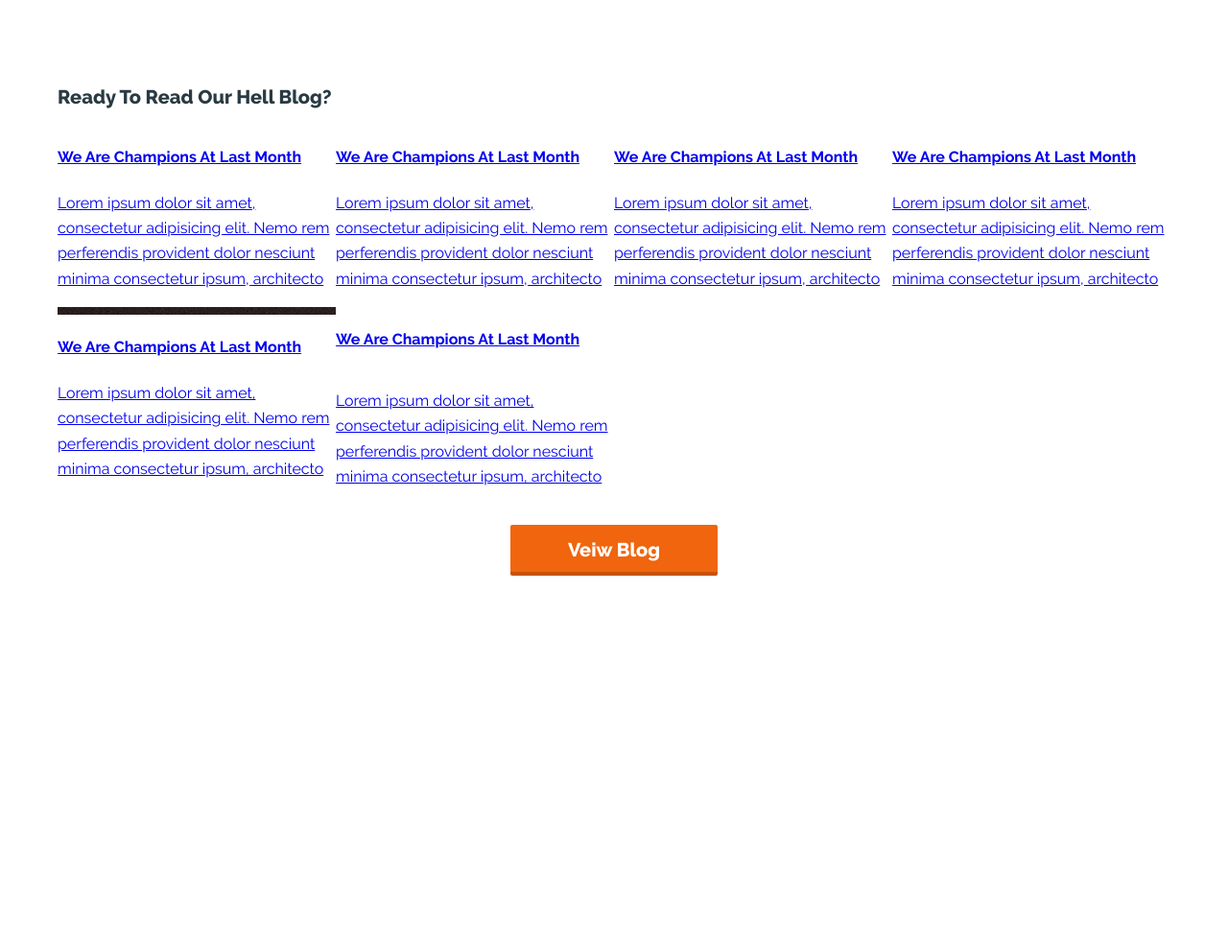
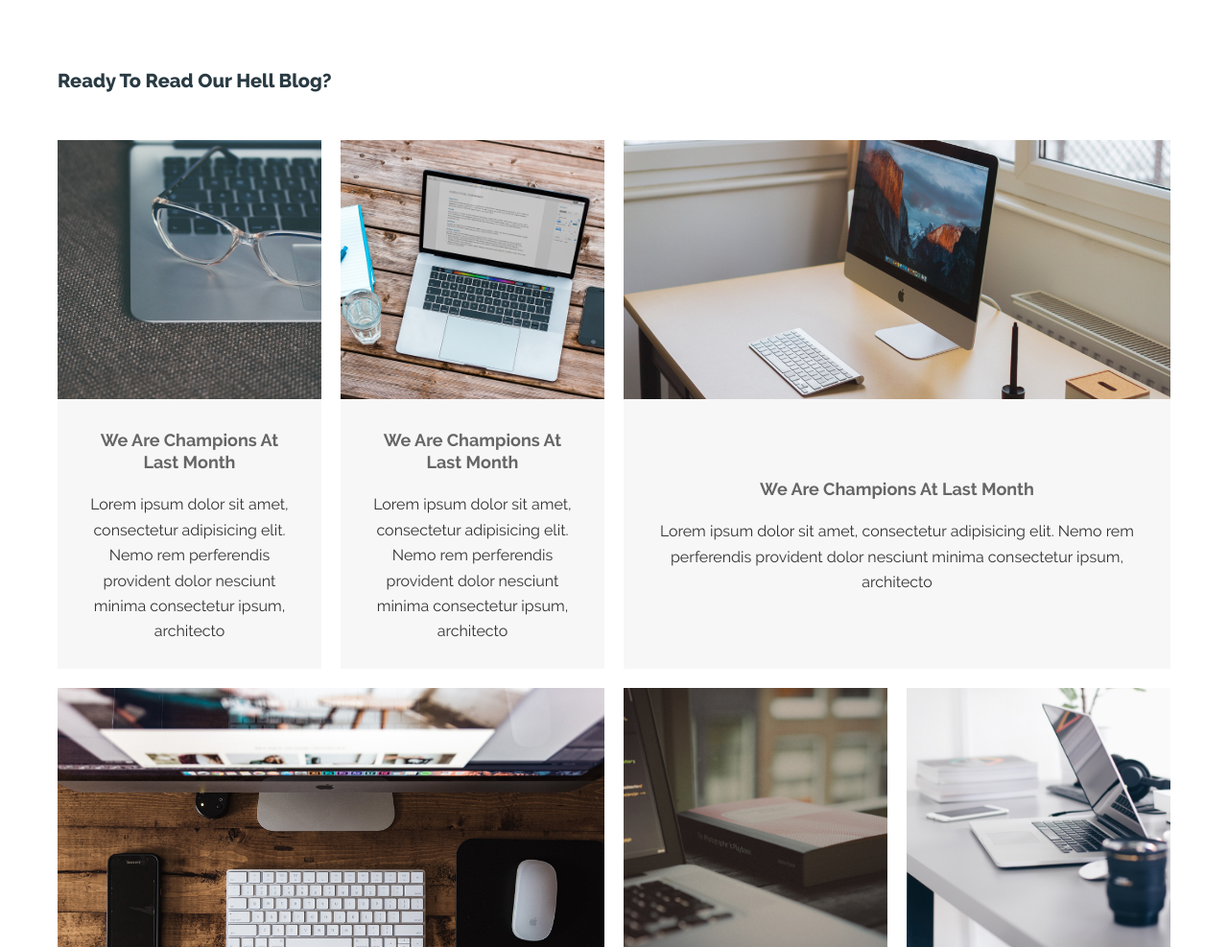
Before and after one commit to ulukkman/We-are-real-creators, a website: page app/index.html in a window 1280 px wide. Shown: the part 2540-3527 px from the top of the page at 96% size. Before the commit the page ends 3270 px from the top, so only its background shows below. Drawn offline with Linux system fonts and the light colour scheme.

Commit message:
styling bloghome

```diff
--- a/app/sass/main.sass
+++ b/app/sass/main.sass
@@ -197,5 +197,52 @@ input, textarea
     color: lighten($dark, 20%)
 
 
+.section-blog
+  h2
+    margin:
+      top: 0
+      bottom: 50px
+  .buttoncase
+    padding-bottom: 0
+.blog-home
+  grid-gap: $gutter
+  grid-template-columns: repeat(4, 1fr)
+
+.blog-item
+  background-color: #F7F7F7
+  text-decoration: none
+  grid-template-rows: 1fr 1fr
+  transition: background-color .25s ease
+  overflow: hidden
+  color: #333
+  &:nth-child(3)
+    grid-column: 3 / 5
+  &:nth-child(4)
+    grid-column: 1 / 3
+  &:hover
+    background-color: $light
+    h4
+      color: $dark
+    .blog-item-img
+      transform: scale(1.05) translateY(-6.5px)
+  &-img
+    height: 270px
+    background-size: cover
+    background-position: center
+    transition: transform .25s ease
+  &-content
+    padding: 25px
+    text-align: center
+    align-content: center
+    h4
+      font-size: 18px
+      color: #666666
+      line-height: 1.3
+      margin: 0
+      transition: color .25s ease
+    p
+      margin:
+        top: 20px
+        bottom: 0
 
 @import "media" // Всегда в конце
```
Also changed, not shown: app/css/main.min.css.
